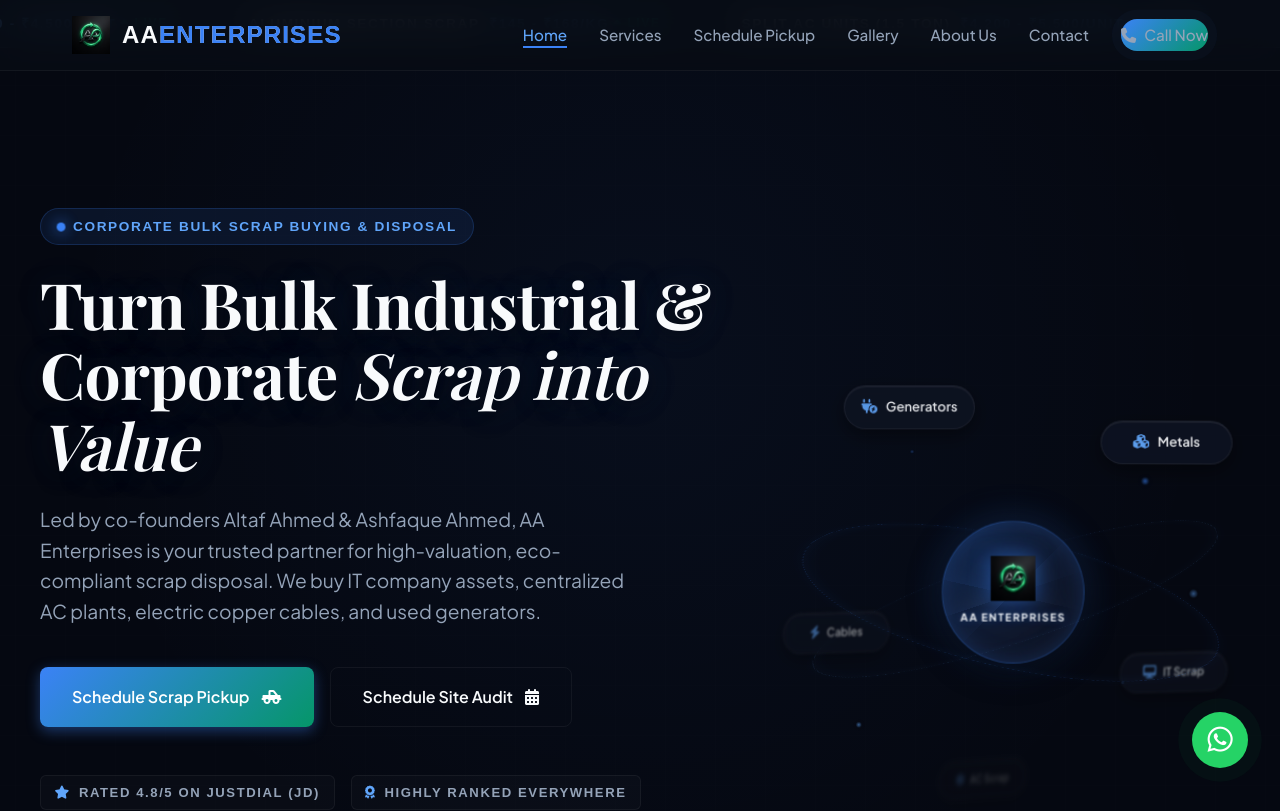
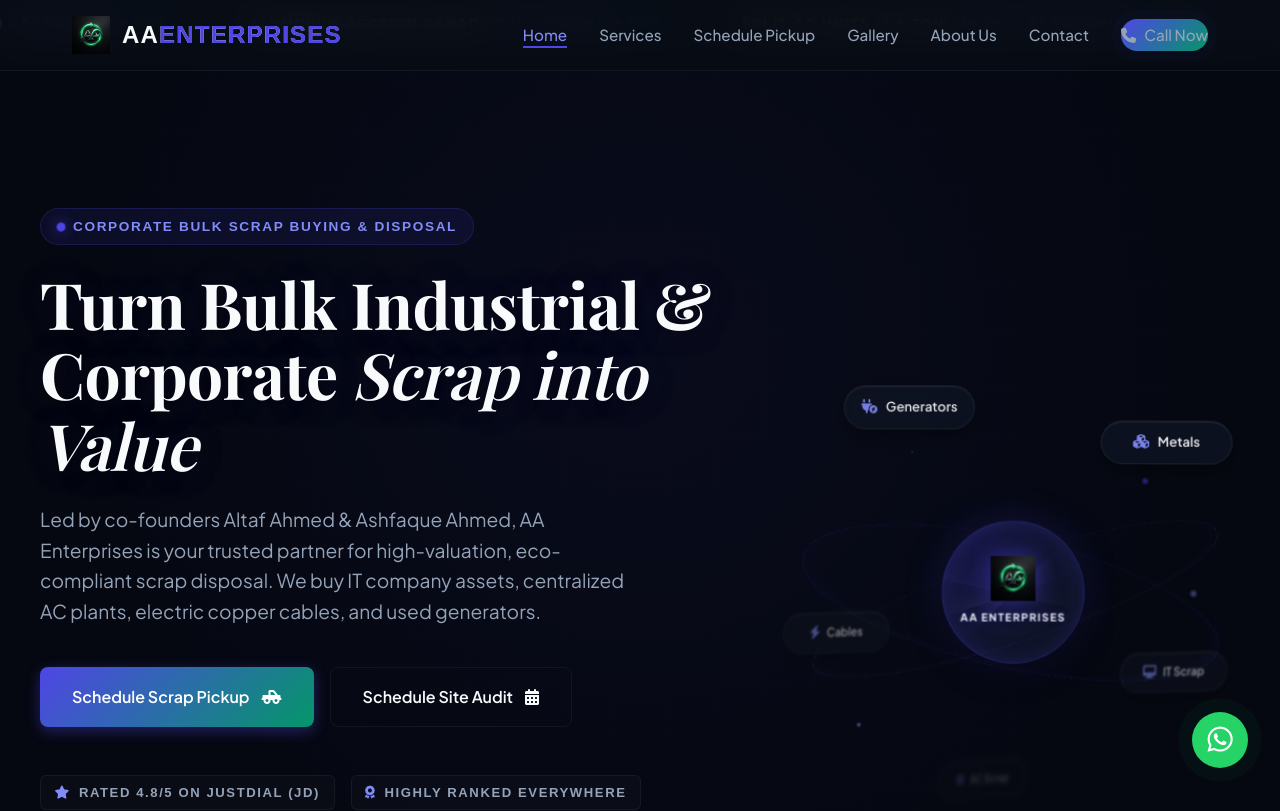
Before and after one commit to javeriyaaa/aaenterprises, a Next.js app: page / in a window 1280 px wide. Shown: the top 811 px of the page. Built offline with nearby package versions, Linux system fonts and the light colour scheme; a web font is replaced by a local one.

Commit message:
UI/UX Redesign: Electric Indigo & Cyan theme with dynamic 3D cursor-tilt perspective visuals and 3D card tilt animations

```diff
--- a/src/app/globals.css
+++ b/src/app/globals.css
@@ -13,11 +13,11 @@
   --bg-surface-hover: #151c30;
   --bg-glass: rgba(8, 12, 20, 0.85);
 
-  --primary: #3b82f6; /* Emerald */
-  --primary-glow: rgba(59, 130, 246, 0.1);
-  --primary-light: #60a5fa;
-
-  --secondary: #60a5fa; /* Amber/Metal gold */
+  --primary: #4f46e5; /* Emerald */
+  --primary-glow: rgba(79, 70, 229, 0.1);
+  --primary-light: #818cf8;
+
+  --secondary: #818cf8; /* Amber/Metal gold */
   --secondary-glow: rgba(245, 158, 11, 0.1);
 
   --text-primary: #f8fafc;
@@ -25,10 +25,10 @@
   --text-muted: #64748b;
 
   --border-color: rgba(255, 255, 255, 0.05);
-  --border-color-hover: rgba(59, 130, 246, 0.2);
+  --border-color-hover: rgba(79, 70, 229, 0.2);
 
   --card-shadow: 0 8px 30px rgba(0, 0, 0, 0.5);
-  --glow-shadow: 0 0 15px rgba(59, 130, 246, 0.1);
+  --glow-shadow: 0 0 15px rgba(79, 70, 229, 0.1);
 
   --transition-smooth: all 0.35s cubic-bezier(0.4, 0, 0.2, 1);
   --transition-fast: all 0.2s ease;
@@ -78,7 +78,7 @@
   width: 400px;
   height: 400px;
   border-radius: 50%;
-  background: radial-gradient(circle, rgba(59, 130, 246, 0.03) 0%, transparent 70%);
+  background: radial-gradient(circle, rgba(79, 70, 229, 0.03) 0%, transparent 70%);
   z-index: 0;
   pointer-events: none;
 }
@@ -189,7 +189,7 @@
   border-radius: 50px;
   font-weight: 600;
   font-size: 0.9rem;
-  box-shadow: 0 4px 14px rgba(59, 130, 246, 0.4);
+  box-shadow: 0 4px 14px rgba(79, 70, 229, 0.4);
   border: none;
   cursor: pointer;
   display: flex;
@@ -199,7 +199,7 @@
 
 .nav-btn:hover {
   transform: translateY(-2px);
-  box-shadow: 0 6px 20px rgba(59, 130, 246, 0.6), var(--glow-shadow);
+  box-shadow: 0 6px 20px rgba(79, 70, 229, 0.6), var(--glow-shadow);
 }
 
 /* Mobile Nav Menu Icon */
@@ -270,8 +270,8 @@
 }
 
 .hero-tagline {
-  background: rgba(59, 130, 246, 0.1);
-  border: 1px solid rgba(59, 130, 246, 0.2);
+  background: rgba(79, 70, 229, 0.1);
+  border: 1px solid rgba(79, 70, 229, 0.2);
   color: var(--primary-light);
   padding: 0.4rem 1rem;
   border-radius: 50px;
@@ -333,7 +333,7 @@
   border-radius: 8px;
   font-weight: 600;
   font-size: 1rem;
-  box-shadow: 0 4px 14px rgba(59, 130, 246, 0.4);
+  box-shadow: 0 4px 14px rgba(79, 70, 229, 0.4);
   border: none;
   cursor: pointer;
   transition: var(--transition-smooth);
@@ -344,7 +344,7 @@
 
 .btn-primary:hover {
   transform: translateY(-3px);
-  box-shadow: 0 6px 22px rgba(59, 130, 246, 0.6), var(--glow-shadow);
+  box-shadow: 0 6px 22px rgba(79, 70, 229, 0.6), var(--glow-shadow);
 }
 
 .btn-outline {
@@ -525,8 +525,8 @@
   height: 420px;
   margin-top: -210px;
   margin-left: -210px;
-  border: 1.5px dashed rgba(59, 130, 246, 0.18);
-  box-shadow: inset 0 0 20px rgba(59, 130, 246, 0.05), 0 0 15px rgba(59, 130, 246, 0.03);
+  border: 1.5px dashed rgba(79, 70, 229, 0.18);
+  box-shadow: inset 0 0 20px rgba(79, 70, 229, 0.05), 0 0 15px rgba(79, 70, 229, 0.03);
   transform: rotateX(72deg) rotateY(12deg) translateZ(0);
   animation: spinRingA 40s linear infinite;
 }
@@ -536,8 +536,8 @@
   height: 420px;
   margin-top: -210px;
   margin-left: -210px;
-  border: 1px dashed rgba(96, 165, 250, 0.12);
-  box-shadow: inset 0 0 20px rgba(96, 165, 250, 0.03), 0 0 15px rgba(96, 165, 250, 0.02);
+  border: 1px dashed rgba(129, 140, 248, 0.12);
+  box-shadow: inset 0 0 20px rgba(129, 140, 248, 0.03), 0 0 15px rgba(129, 140, 248, 0.02);
   transform: rotateX(78deg) rotateY(-18deg) translateZ(0);
   animation: spinRingB 45s linear infinite;
 }
@@ -556,14 +556,14 @@
 .flow-center-3d {
   width: 140px;
   height: 140px;
-  background: radial-gradient(circle at 35% 35%, rgba(59, 130, 246, 0.35) 0%, rgba(15, 23, 42, 0.96) 70%, #050811 100%);
-  border: 1px solid rgba(59, 130, 246, 0.25);
+  background: radial-gradient(circle at 35% 35%, rgba(79, 70, 229, 0.35) 0%, rgba(15, 23, 42, 0.96) 70%, #050811 100%);
+  border: 1px solid rgba(79, 70, 229, 0.25);
   border-radius: 50%;
   display: flex;
   align-items: center;
   justify-content: center;
   z-index: 5;
-  box-shadow: var(--card-shadow), 0 0 30px rgba(59, 130, 246, 0.15), inset 0 0 20px rgba(59, 130, 246, 0.2);
+  box-shadow: var(--card-shadow), 0 0 30px rgba(79, 70, 229, 0.15), inset 0 0 20px rgba(79, 70, 229, 0.2);
   transform-style: preserve-3d;
   transform: translateZ(10px);
   animation: pulseGlobe3d 5s ease-in-out infinite alternate;
@@ -584,7 +584,7 @@
   width: 44px;
   height: 44px;
   object-fit: contain;
-  filter: drop-shadow(0 0 10px rgba(59, 130, 246, 0.5));
+  filter: drop-shadow(0 0 10px rgba(79, 70, 229, 0.5));
   animation: floatLogo 4s ease-in-out infinite alternate;
 }
 
@@ -594,19 +594,19 @@
   text-transform: uppercase;
   letter-spacing: 0.08rem;
   color: var(--text-primary);
-  text-shadow: 0 0 8px rgba(59, 130, 246, 0.4);
+  text-shadow: 0 0 8px rgba(79, 70, 229, 0.4);
 }
 
 @keyframes pulseGlobe3d {
   0% {
     transform: translateZ(10px) scale(0.97);
-    border-color: rgba(59, 130, 246, 0.2);
-    box-shadow: var(--card-shadow), 0 0 25px rgba(59, 130, 246, 0.1), inset 0 0 15px rgba(59, 130, 246, 0.1);
+    border-color: rgba(79, 70, 229, 0.2);
+    box-shadow: var(--card-shadow), 0 0 25px rgba(79, 70, 229, 0.1), inset 0 0 15px rgba(79, 70, 229, 0.1);
   }
   100% {
     transform: translateZ(10px) scale(1.03);
-    border-color: rgba(59, 130, 246, 0.4);
-    box-shadow: var(--card-shadow), 0 0 45px rgba(59, 130, 246, 0.3), inset 0 0 25px rgba(59, 130, 246, 0.3);
+    border-color: rgba(79, 70, 229, 0.4);
+    box-shadow: var(--card-shadow), 0 0 45px rgba(79, 70, 229, 0.3), inset 0 0 25px rgba(79, 70, 229, 0.3);
   }
 }
 
@@ -679,9 +679,9 @@
 /* Node Hover Styles */
 .flow-node-3d:hover {
   scale: 1.16 !important;
-  background: rgba(59, 130, 246, 0.2);
+  background: rgba(79, 70, 229, 0.2);
   border-color: var(--primary);
-  box-shadow: 0 8px 25px rgba(59, 130, 246, 0.45), inset 0 1px 2px rgba(255, 255, 255, 0.25);
+  box-shadow: 0 8px 25px rgba(79, 70, 229, 0.45), inset 0 1px 2px rgba(255, 255, 255, 0.25);
   filter: blur(0px) brightness(1.2) !important;
   opacity: 1 !important;
   z-index: 20 !important; /* Ensure hovered node is on top of everything */
@@ -842,7 +842,7 @@
   color: var(--primary-light);
   opacity: 0.85;
   transition: var(--transition-smooth);
-  text-shadow: 0 0 10px rgba(59, 130, 246, 0.3);
+  text-shadow: 0 0 10px rgba(79, 70, 229, 0.3);
 }
 
 .category-card:hover .card-category-icon {
@@ -955,7 +955,7 @@
 input:focus, select:focus, textarea:focus {
   outline: none;
   border-color: var(--primary);
-  box-shadow: 0 0 0 3px rgba(59, 130, 246, 0.15);
+  box-shadow: 0 0 0 3px rgba(79, 70, 229, 0.15);
 }
 
 textarea {
@@ -973,13 +973,13 @@
   font-weight: 700;
   font-size: 1rem;
   cursor: pointer;
-  box-shadow: 0 4px 14px rgba(59, 130, 246, 0.3);
+  box-shadow: 0 4px 14px rgba(79, 70, 229, 0.3);
   transition: var(--transition-smooth);
 }
 
 .btn-submit-estimate:hover {
   transform: translateY(-2px);
-  box-shadow: 0 6px 20px rgba(59, 130, 246, 0.5);
+  box-shadow: 0 6px 20px rgba(79, 70, 229, 0.5);
 }
 
 /* Category Tabs Styles */
@@ -1093,7 +1093,7 @@
   background-color: var(--primary);
   border-color: var(--primary);
   color: white;
-  box-shadow: 0 0 10px rgba(59, 130, 246, 0.4);
+  box-shadow: 0 0 10px rgba(79, 70, 229, 0.4);
 }
 
 .checkbox-card input[type="checkbox"]:checked ~ .label-text {
@@ -1104,7 +1104,7 @@
 .checkbox-card:has(input[type="checkbox"]:checked) {
   border-color: var(--primary);
   background-color: var(--primary-glow);
-  box-shadow: 0 0 15px rgba(59, 130, 246, 0.08);
+  box-shadow: 0 0 15px rgba(79, 70, 229, 0.08);
 }
 
 .label-text {
@@ -1153,7 +1153,7 @@
 .founder-card:hover {
   transform: translateY(-5px);
   border-color: var(--border-color-hover);
-  background-color: rgba(59, 130, 246, 0.03);
+  background-color: rgba(79, 70, 229, 0.03);
 }
 
 .founder-avatar {
@@ -1207,7 +1207,7 @@
   width: 45px;
   height: 45px;
   border-radius: 8px;
-  background-color: rgba(59, 130, 246, 0.08);
+  background-color: rgba(79, 70, 229, 0.08);
   color: var(--primary-light);
   display: flex;
   align-items: center;
@@ -1305,7 +1305,7 @@
   width: 50px;
   height: 50px;
   border-radius: 10px;
-  background-color: rgba(59, 130, 246, 0.1);
+  background-color: rgba(79, 70, 229, 0.1);
   color: var(--primary);
   display: flex;
   align-items: center;
@@ -1347,9 +1347,9 @@
 }
 
 @keyframes pulse-ring {
-  0% { box-shadow: 0 0 0 0 rgba(59, 130, 246, 0.4); }
-  70% { box-shadow: 0 0 0 10px rgba(59, 130, 246, 0); }
-  100% { box-shadow: 0 0 0 0 rgba(59, 130, 246, 0); }
+  0% { box-shadow: 0 0 0 0 rgba(79, 70, 229, 0.4); }
+  70% { box-shadow: 0 0 0 10px rgba(79, 70, 229, 0); }
+  100% { box-shadow: 0 0 0 0 rgba(79, 70, 229, 0); }
 }
 
 .contact-form-card {
@@ -1370,7 +1370,7 @@
   width: 80px;
   height: 80px;
   border-radius: 50%;
-  background-color: rgba(59, 130, 246, 0.1);
+  background-color: rgba(79, 70, 229, 0.1);
   color: var(--primary);
   display: flex;
   align-items: center;
@@ -1467,7 +1467,7 @@
 /* Gallery hover effects */
 .gallery-card:hover {
   border-color: var(--primary);
-  box-shadow: 0 12px 35px rgba(59, 130, 246, 0.15), var(--card-shadow);
+  box-shadow: 0 12px 35px rgba(79, 70, 229, 0.15), var(--card-shadow);
 }
 
 .gallery-card:hover img {
@@ -1741,8 +1741,8 @@
 
 /* File Uploader Dropzone */
 .file-dropzone {
-  border: 2px dashed rgba(59, 130, 246, 0.3);
-  background-color: rgba(59, 130, 246, 0.02);
+  border: 2px dashed rgba(79, 70, 229, 0.3);
+  background-color: rgba(79, 70, 229, 0.02);
   border-radius: 12px;
   padding: 2rem 1.5rem;
   text-align: center;
@@ -1757,8 +1757,8 @@
 
 .file-dropzone:hover, .file-dropzone.dragover {
   border-color: var(--primary);
-  background-color: rgba(59, 130, 246, 0.08);
-  box-shadow: 0 0 15px rgba(59, 130, 246, 0.15);
+  background-color: rgba(79, 70, 229, 0.08);
+  box-shadow: 0 0 15px rgba(79, 70, 229, 0.15);
 }
 
 .dropzone-icon {
@@ -1834,7 +1834,7 @@
   border: 1px solid var(--primary);
   border-radius: 16px;
   padding: 2rem;
-  box-shadow: 0 15px 40px rgba(0,0,0,0.6), 0 0 25px rgba(59, 130, 246, 0.15);
+  box-shadow: 0 15px 40px rgba(0,0,0,0.6), 0 0 25px rgba(79, 70, 229, 0.15);
   animation: ticketSlideIn 0.5s cubic-bezier(0.175, 0.885, 0.32, 1.275) forwards;
 }
 
@@ -1853,7 +1853,7 @@
 }
 
 .ticket-badge {
-  background-color: rgba(59, 130, 246, 0.15);
+  background-color: rgba(79, 70, 229, 0.15);
   color: var(--primary-light);
   border: 1px solid var(--primary);
   padding: 0.35rem 0.75rem;
@@ -2104,8 +2104,8 @@
 }
 
 .coverage-result-box.success {
-  background-color: rgba(59, 130, 246, 0.05);
-  border: 1px solid rgba(59, 130, 246, 0.2);
+  background-color: rgba(79, 70, 229, 0.05);
+  border: 1px solid rgba(79, 70, 229, 0.2);
   color: var(--primary-light);
   padding: 1rem;
   animation: resultReveal 0.3s ease;
@@ -2113,7 +2113,7 @@
 
 .coverage-result-box.info {
   background-color: rgba(245, 158, 11, 0.05);
-  border: 1px solid rgba(96, 165, 250, 0.2);
+  border: 1px solid rgba(129, 140, 248, 0.2);
   color: var(--secondary);
   padding: 1rem;
   animation: resultReveal 0.3s ease;
@@ -2381,7 +2381,7 @@
 .hero {
   position: relative;
   background-image:
-    radial-gradient(circle at 50% 30%, rgba(59, 130, 246, 0.05) 0%, transparent 60%),
+    radial-gradient(circle at 50% 30%, rgba(79, 70, 229, 0.05) 0%, transparent 60%),
     linear-gradient(rgba(255, 255, 255, 0.004) 1px, transparent 1px),
     linear-gradient(90deg, rgba(255, 255, 255, 0.004) 1px, transparent 1px);
   background-size: 100% 100%, 50px 50px, 50px 50px;
@@ -2455,9 +2455,9 @@
 
 /* 3D Tactile Materials Vault Overrides */
 .flow-center-3d {
-  background: radial-gradient(circle at 30% 30%, rgba(59, 130, 246, 0.25) 0%, rgba(14, 19, 34, 0.98) 75%, #050811 100%);
-  border: 1px solid rgba(59, 130, 246, 0.3);
-  box-shadow: var(--card-shadow), 0 0 35px rgba(59, 130, 246, 0.12), inset 0 0 15px rgba(59, 130, 246, 0.15);
+  background: radial-gradient(circle at 30% 30%, rgba(79, 70, 229, 0.25) 0%, rgba(14, 19, 34, 0.98) 75%, #050811 100%);
+  border: 1px solid rgba(79, 70, 229, 0.3);
+  box-shadow: var(--card-shadow), 0 0 35px rgba(79, 70, 229, 0.12), inset 0 0 15px rgba(79, 70, 229, 0.15);
 }
 
 .flow-node-3d {
@@ -2467,15 +2467,15 @@
 }
 
 .flow-node-3d:hover {
-  background: rgba(59, 130, 246, 0.15) !important;
+  background: rgba(79, 70, 229, 0.15) !important;
   border-color: var(--primary-light) !important;
-  box-shadow: 0 10px 30px rgba(59, 130, 246, 0.35), inset 0 1px 2px rgba(255, 255, 255, 0.2) !important;
+  box-shadow: 0 10px 30px rgba(79, 70, 229, 0.35), inset 0 1px 2px rgba(255, 255, 255, 0.2) !important;
 }
 
 /* Live Valuation Calculator UI */
 .valuation-display-box {
-  background: linear-gradient(135deg, rgba(59, 130, 246, 0.08) 0%, rgba(14, 19, 34, 0.4) 100%);
-  border: 1px solid rgba(59, 130, 246, 0.2);
+  background: linear-gradient(135deg, rgba(79, 70, 229, 0.08) 0%, rgba(14, 19, 34, 0.4) 100%);
+  border: 1px solid rgba(79, 70, 229, 0.2);
   border-radius: 12px;
   padding: 1.5rem;
   margin-bottom: 2rem;
@@ -2509,7 +2509,7 @@
   font-size: 2.2rem;
   font-weight: 700;
   color: var(--primary-light);
-  text-shadow: 0 0 12px rgba(96, 165, 250, 0.2);
+  text-shadow: 0 0 12px rgba(129, 140, 248, 0.2);
 }
 
 .val-subtext {
@@ -2662,8 +2662,8 @@
 }
 
 .receipt-tag {
-  background: rgba(59, 130, 246, 0.06);
-  border: 1px solid rgba(59, 130, 246, 0.15);
+  background: rgba(79, 70, 229, 0.06);
+  border: 1px solid rgba(79, 70, 229, 0.15);
   color: var(--primary-light);
   padding: 0.25rem 0.55rem;
   border-radius: 4px;
@@ -2773,8 +2773,8 @@
 
 .compliance-card:hover {
   transform: translateY(-4px);
-  border-color: rgba(59, 130, 246, 0.3);
-  box-shadow: 0 10px 25px rgba(59, 130, 246, 0.05);
+  border-color: rgba(79, 70, 229, 0.3);
+  box-shadow: 0 10px 25px rgba(79, 70, 229, 0.05);
 }
 
 .comp-num {
@@ -2792,8 +2792,8 @@
   width: 46px;
   height: 46px;
   border-radius: 10px;
-  background: rgba(59, 130, 246, 0.08);
-  border: 1px solid rgba(59, 130, 246, 0.15);
+  background: rgba(79, 70, 229, 0.08);
+  border: 1px solid rgba(79, 70, 229, 0.15);
   color: var(--primary-light);
   display: flex;
   align-items: center;
@@ -2906,7 +2906,7 @@
 
 /* Drop shadows and subtle text glowing effects */
 h1, .hero-title {
-  text-shadow: 0 4px 20px rgba(0, 0, 0, 0.7), 0 0 35px rgba(59, 130, 246, 0.15) !important;
+  text-shadow: 0 4px 20px rgba(0, 0, 0, 0.7), 0 0 35px rgba(79, 70, 229, 0.15) !important;
 }
 
 .section-title {
@@ -2943,7 +2943,7 @@
   background: linear-gradient(135deg, var(--text-primary) 40%, var(--primary-light) 100%) !important;
   -webkit-background-clip: text !important;
   -webkit-text-fill-color: transparent !important;
-  text-shadow: 0 0 15px rgba(59, 130, 246, 0.1);
+  text-shadow: 0 0 15px rgba(79, 70, 229, 0.1);
 }
 
 /* Enhance Category item lists with dynamic arrow indicators */
@@ -2974,3 +2974,34 @@
   color: var(--primary-light) !important;
   text-shadow: 0 0 6px rgba(96, 165, 250, 0.25);
 }
+
+
+/* 3D Hover Parallax Card Tilting */
+.category-card,
+.gallery-card,
+.why-card,
+.compliance-card,
+.founder-card {
+  transition: transform 0.45s cubic-bezier(0.25, 0.8, 0.25, 1), box-shadow 0.45s ease, border-color 0.45s ease;
+  transform-style: preserve-3d;
+  perspective: 1000px;
+}
+
+.category-card:hover,
+.gallery-card:hover,
+.why-card:hover,
+.compliance-card:hover,
+.founder-card:hover {
+  transform: translateY(-8px) rotateX(3.5deg) rotateY(-1.8deg) scale(1.025) !important;
+  box-shadow: 0 20px 45px rgba(0, 0, 0, 0.65), 0 0 35px rgba(79, 70, 229, 0.18) !important;
+  border-color: rgba(79, 70, 229, 0.25) !important;
+}
+
+/* Internal Card 3D Depth */
+.category-card .card-content,
+.gallery-card .gallery-overlay,
+.compliance-card .comp-icon,
+.founder-card .founder-avatar {
+  transform: translateZ(25px);
+  transition: transform 0.45s cubic-bezier(0.25, 0.8, 0.25, 1);
+}
--- a/src/app/page.js
+++ b/src/app/page.js
@@ -158,6 +158,22 @@
   const [toasts, setToasts] = useState([]);
 
   const fileInputRef = useRef(null);
+
+  // 3D Mouse Movement Tilt State & Handlers
+  const [tilt, setTilt] = useState({ x: 0, y: 0 });
+  const containerRef = useRef(null);
+
+  const handleMouseMove = (e) => {
+    if (!containerRef.current) return;
+    const rect = containerRef.current.getBoundingClientRect();
+    const x = (e.clientX - rect.left) / rect.width - 0.5; // -0.5 to 0.5
+    const y = (e.clientY - rect.top) / rect.height - 0.5; // -0.5 to 0.5
+    setTilt({ x: x * 20, y: -y * 20 });
+  };
+
+  const handleMouseLeave = () => {
+    setTilt({ x: 0, y: 0 });
+  };
 
   // Toast utility
   const showToast = (message, type = "success") => {
@@ -525,7 +541,16 @@
 
             <div className="hero-visual">
               <div className="visual-container">
-                <div className="gyro-perspective-container">
+                <div
+                  ref={containerRef}
+                  className="gyro-perspective-container"
+                  onMouseMove={handleMouseMove}
+                  onMouseLeave={handleMouseLeave}
+                  style={{
+                    transform: `rotateY(${tilt.x}deg) rotateX(${tilt.y}deg)`,
+                    transition: "transform 0.1s ease-out"
+                  }}
+                >
                   {/* Depth Particles */}
                   <div className="space-particles">
                     <div className="particle p-1"></div>
```
